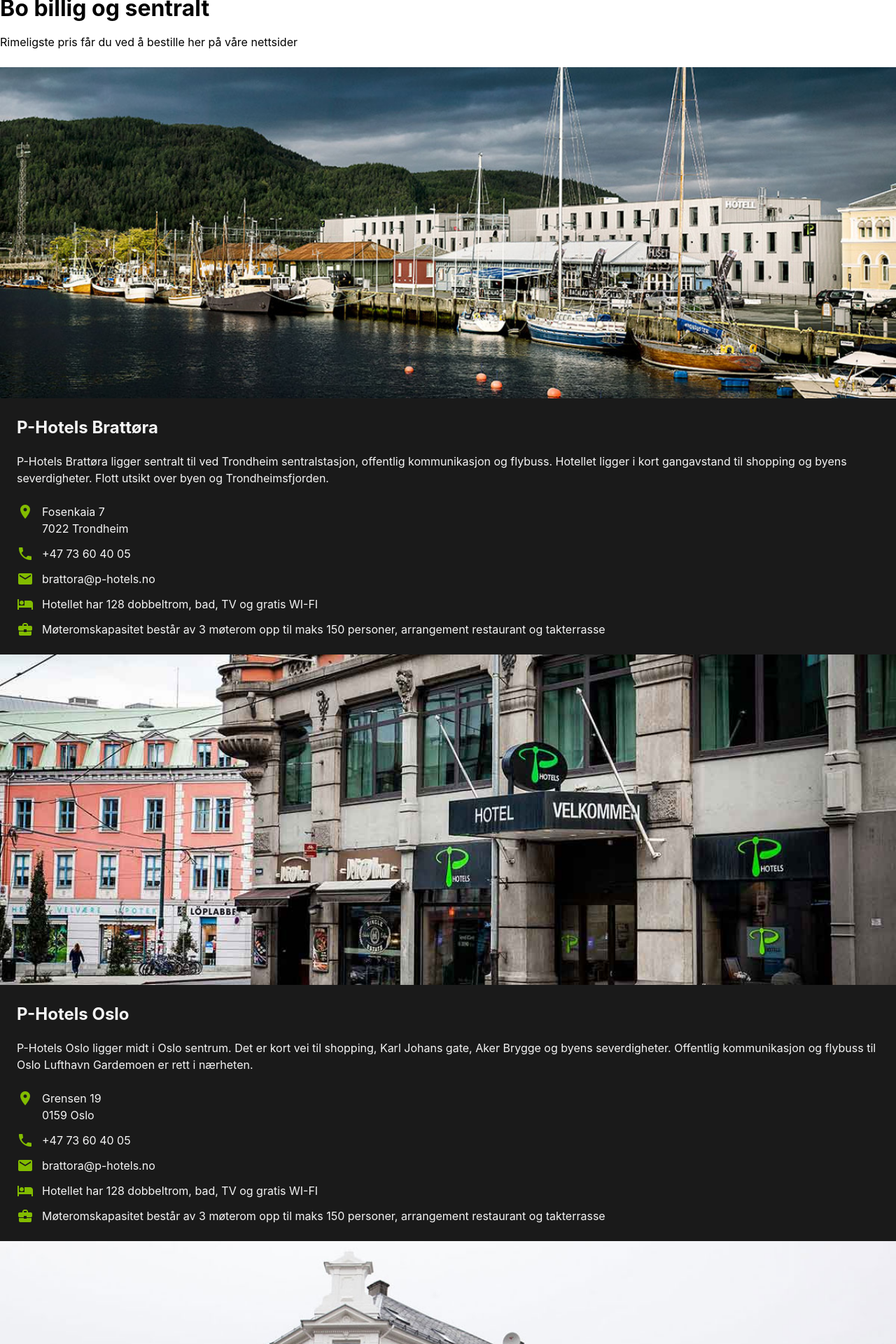
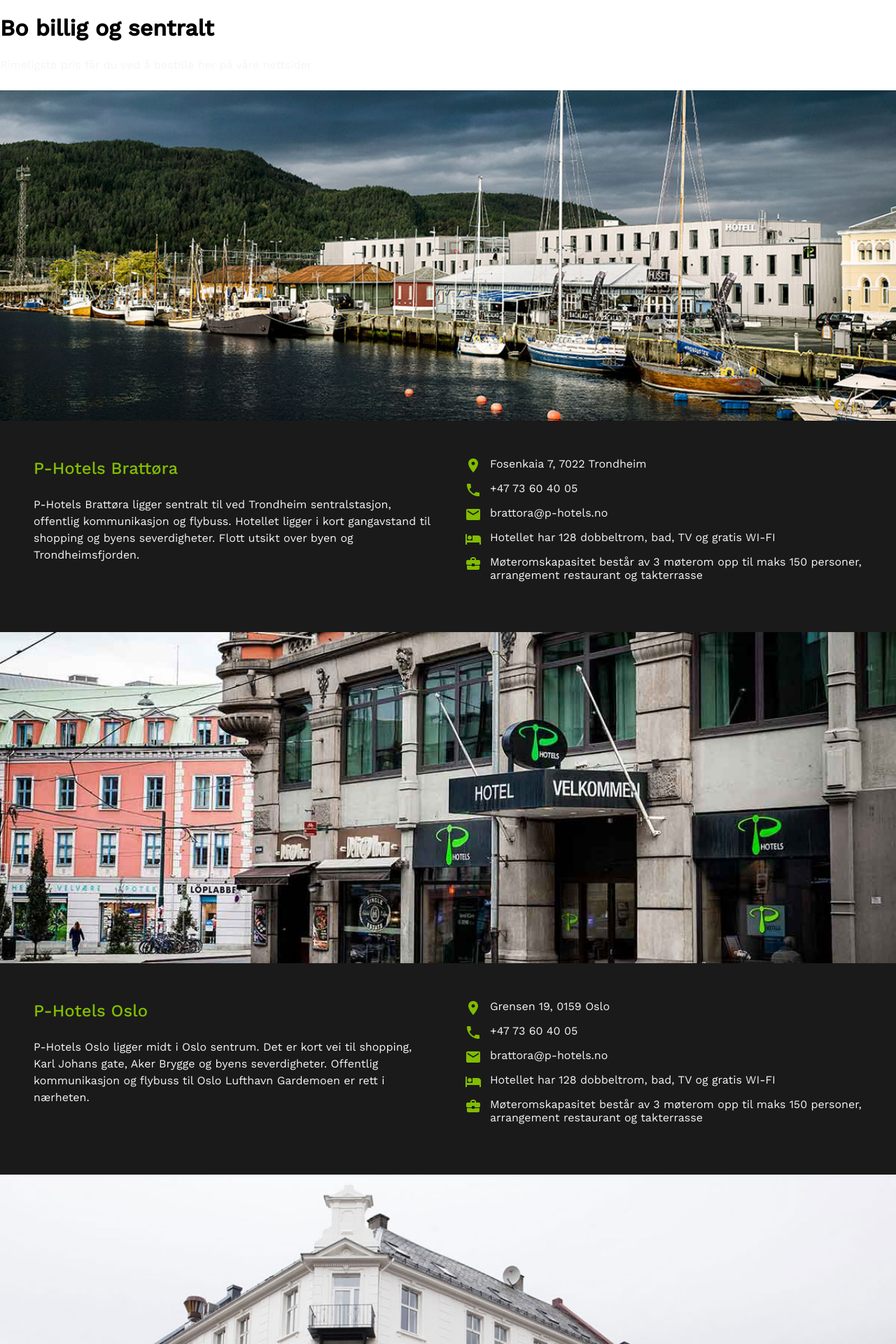
Before and after one commit to photels/photels.github.io, a Jekyll site: the page built from test.md, in a window 1280 px wide. Shown: the top 1920 px of the page at 70% size. Built offline with Jekyll 4.4.1, drawn with Linux system fonts in a browser that asks for light colours; some of the changed text lies outside the part shown.

Commit message:
Styling hotel component

```diff
--- a/_includes/component-hotel.html
+++ b/_includes/component-hotel.html
@@ -1,16 +1,18 @@
 <section class="hotel">
   <img src="../assets/images/{{ include.content.image-src }}" alt="{{ include.content.name }}">
-  <div class="description">
+  <div class="about">
+    <div>
       <h2>{{ include.content.name }}</h2>
       <p>{{ include.content.[include.lang].description }}</p>
     </div>
-  <div class="usp">
+    <div>
       <ul>
-      <li class="address">{{ include.content.address }}<br>{{ include.content.zip }} {{ include.content.city }}</li>
+        <li class="address">{{ include.content.address }}, {{ include.content.zip }} {{ include.content.city }}</li>
         <li class="phone">{{ include.content.phone }}</li>
         <li class="email">{{ include.content.email }}</li>
         <li class="rooms">{{ include.content.[include.lang].rooms }}</li>
         <li class="conference">{{ include.content.[include.lang].conference }}</li>
       </ul>
     </div>
+  </div>
 </section>
--- a/_layouts/default.html
+++ b/_layouts/default.html
@@ -5,6 +5,7 @@
     <meta charset="utf-8">
     <title>{{ page.title }} - {{ site.title }}</title>
     <link href="https://fonts.googleapis.com/icon?family=Material+Icons" rel="stylesheet">
+    <link href="https://fonts.googleapis.com/css?family=Work+Sans:400,500&display=swap" rel="stylesheet">
     <link rel="stylesheet" href="{{ "/assets/css/main.css" | relative_url }}">
   </head>
   <body>
--- a/_sass/main.scss
+++ b/_sass/main.scss
@@ -3,7 +3,7 @@ $bodyColor: #000000;
 $color-black: #1A1A1A;
 $color-white: #f5f5f5;
 $color-green: #82BC00;
-$bodyFont: -apple-system,BlinkMacSystemFont,"Segoe UI",Helvetica,Arial,sans-serif,"Apple Color Emoji","Segoe UI Emoji","Segoe UI Symbol";
+$bodyFont: 'Work Sans', sans-serif;
 
 body {
   background: $backgroundColor;
@@ -11,32 +11,53 @@ body {
   font-family: $bodyFont;
   padding: 0;
   margin: 0;
-
-  font-size: 1rem;
-  line-height: 1.5rem;
 }
 
-h1, h2, h3, h4, h5, h6, p{
-  margin: 0 0 1.5rem 0;
+div{
+  box-sizing: border-box;
 }
 
 section.hotel{
   background-color: $color-black;
   color: $color-white;
+  padding: 0;
+
+  .about{
     overflow: hidden;
+  }
+
   img{
     width: 100%;
+  }
+  .about{
+    padding: 1.5rem;
+    box-sizing: border-box;
+  }
+}
+
+h2{
+  font-size: 1.5rem;
+  line-height: 2rem;
+  font-weight: 500;
+  color: $color-green;
   margin: 0 0 1.5rem 0;
 }
-  div{
-    padding: 0 1.5rem;
+
+p{
+  font-size: 1rem;
+  line-height: 1.5rem;
+  font-weight: 400;
+  color: $color-white;
+  margin: 0 0 1.5rem 0;
 }
+
 ul{
   margin: 0 0 1.5rem 0;
-    padding: 0 0 0 2.25rem;
+  padding: 0;
   list-style: none;
   li{
-      margin: 0 0 .75rem 0;
+    margin: 0 0 1rem 0;
+    padding: 0 0 0 2.25rem;
     position: relative;
   }
   li::before{
@@ -44,7 +65,7 @@ section.hotel{
     color: $color-green;
     font-size: 1.5rem;
     position: absolute;
-      left: -2.25rem;
+    left: 0;
   }
   .address::before{content: 'place';}
   .phone::before{content: 'phone';}
@@ -52,4 +73,15 @@ section.hotel{
   .rooms::before{content: 'hotel';}
   .conference::before{content: 'business_center';}
 }
+
+@media (min-width: 640px) {
+  section.hotel{
+    .about{
+      div{
+        width: 50%;
+        padding: 1.5rem;
+        float: left;
       }
+    }
+  }
+}
```
Lines whose indentation alone changed are shown as unchanged.
